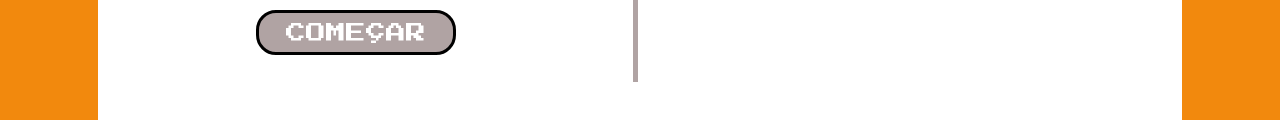
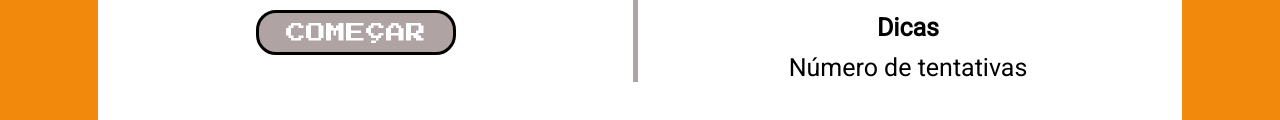
Before and after one commit to MecaAmirati/desafio3BRQ, a plain HTML site: page index.html in a window 1280 px wide. Shown: the part 887-1007 px from the top of the page. Drawn offline with Linux system fonts and the light colour scheme.

Commit message:
OJOGO 1.3

```diff
--- a/index.html
+++ b/index.html
@@ -35,8 +35,8 @@
                     <input type="text" name="jogada" id="jogada"><br>
                     <button type="submit" class="jogar" disabled>jogar</button>
                     <button type="submit" class="reset">reset</button>
-                    <p class="resultado"><strong><span class="dica"></span></strong></p>
-                    <p class="quantTentativas"></p>
+                    <p class="resultado"><strong><span class="dica">Dicas</span></strong></p>
+                    <p class="quantTentativas">Número de tentativas</p>
                 </div>
             </div>
         </fieldset>
```
